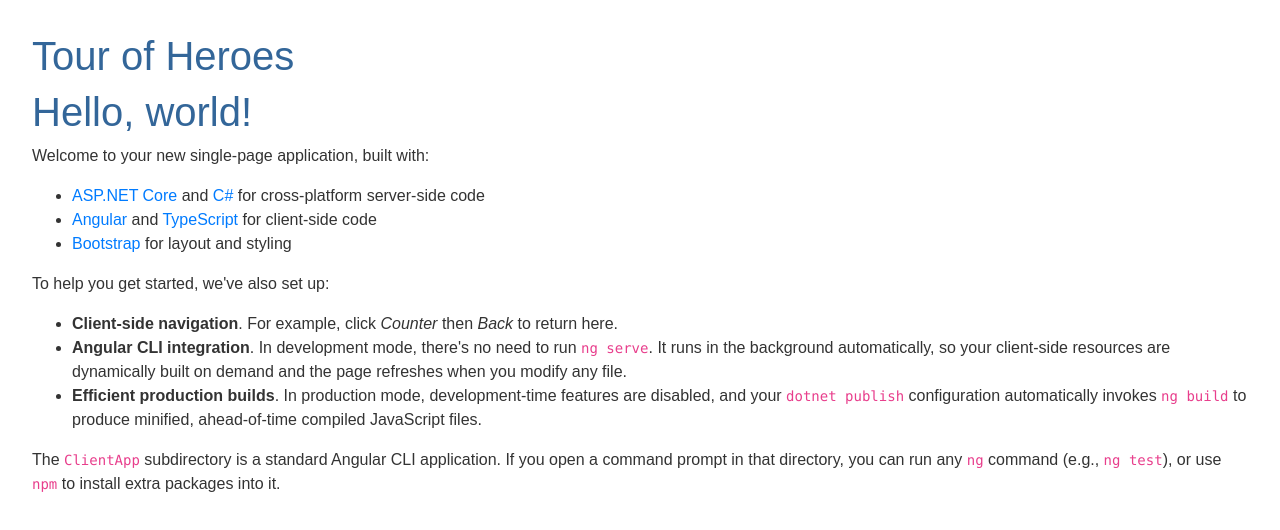
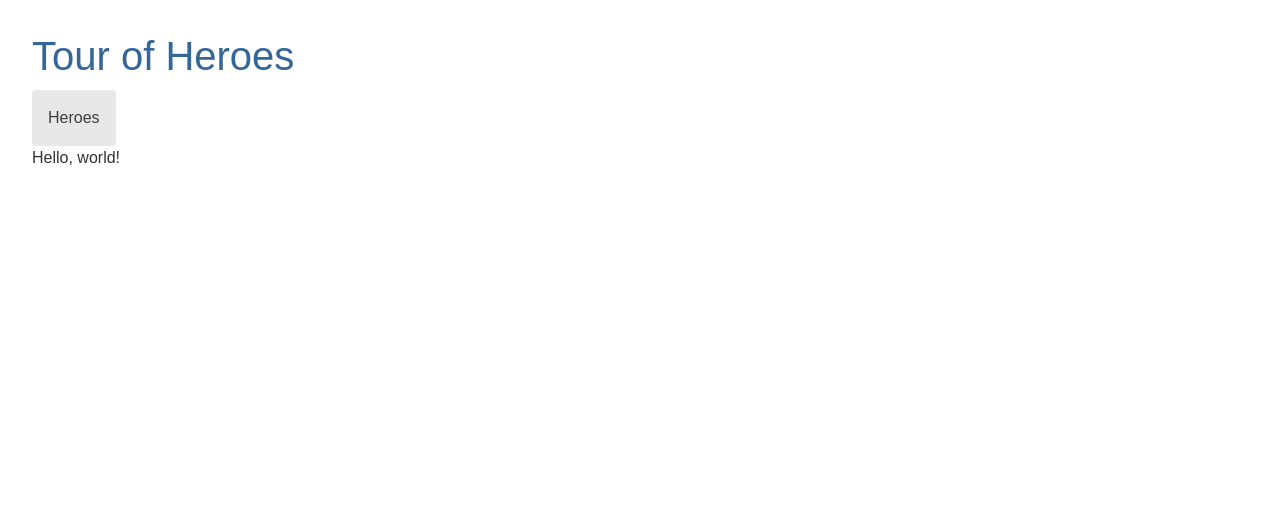
Before and after one commit to 1michfan/tour-of-heroes, an Angular app in the folder tour-of-heroes/ClientApp/: page / in a window 1280 px wide. Shown: the top 530 px of the page. Built offline with nearby package versions, Linux system fonts and the light colour scheme.

Commit message:
add navation link to heroes page

```diff
--- /dev/null
+++ b/tour-of-heroes/ClientApp/src/app/app.component.css
@@ -0,0 +1,23 @@
+/* AppComponent's private CSS styles */
+h1 {
+  margin-bottom: 0;
+}
+
+nav a {
+  padding: 1rem;
+  text-decoration: none;
+  margin-top: 10px;
+  display: inline-block;
+  background-color: #e8e8e8;
+  color: #3d3d3d;
+  border-radius: 4px;
+}
+
+  nav a:hover {
+    color: white;
+    background-color: #42545C;
+  }
+
+  nav a.active {
+    background-color: black;
+  }
--- a/tour-of-heroes/ClientApp/src/app/app.component.html
+++ b/tour-of-heroes/ClientApp/src/app/app.component.html
@@ -1,3 +1,6 @@
 <h1>{{title}}</h1>
+<nav>
+  <a routerLink="/heroes">Heroes</a>
+</nav>
 <router-outlet></router-outlet>
 <app-messages></app-messages>
--- a/tour-of-heroes/ClientApp/src/app/app.component.ts
+++ b/tour-of-heroes/ClientApp/src/app/app.component.ts
@@ -2,6 +2,7 @@
 
 @Component({
   selector: 'app-root',
+  styleUrls: ['./app.component.css'],
   templateUrl: './app.component.html'
 })
 export class AppComponent {
--- a/tour-of-heroes/ClientApp/src/app/home/home.component.html
+++ b/tour-of-heroes/ClientApp/src/app/home/home.component.html
@@ -1,14 +1 @@
-<h1>Hello, world!</h1>
-<p>Welcome to your new single-page application, built with:</p>
-<ul>
-  <li><a href='https://get.asp.net/'>ASP.NET Core</a> and <a href='https://msdn.microsoft.com/en-us/library/67ef8sbd.aspx'>C#</a> for cross-platform server-side code</li>
-  <li><a href='https://angular.io/'>Angular</a> and <a href='http://www.typescriptlang.org/'>TypeScript</a> for client-side code</li>
-  <li><a href='http://getbootstrap.com/'>Bootstrap</a> for layout and styling</li>
-</ul>
-<p>To help you get started, we've also set up:</p>
-<ul>
-  <li><strong>Client-side navigation</strong>. For example, click <em>Counter</em> then <em>Back</em> to return here.</li>
-  <li><strong>Angular CLI integration</strong>. In development mode, there's no need to run <code>ng serve</code>. It runs in the background automatically, so your client-side resources are dynamically built on demand and the page refreshes when you modify any file.</li>
-  <li><strong>Efficient production builds</strong>. In production mode, development-time features are disabled, and your <code>dotnet publish</code> configuration automatically invokes <code>ng build</code> to produce minified, ahead-of-time compiled JavaScript files.</li>
-</ul>
-<p>The <code>ClientApp</code> subdirectory is a standard Angular CLI application. If you open a command prompt in that directory, you can run any <code>ng</code> command (e.g., <code>ng test</code>), or use <code>npm</code> to install extra packages into it.</p>
+<p>Hello, world!</p>
```
